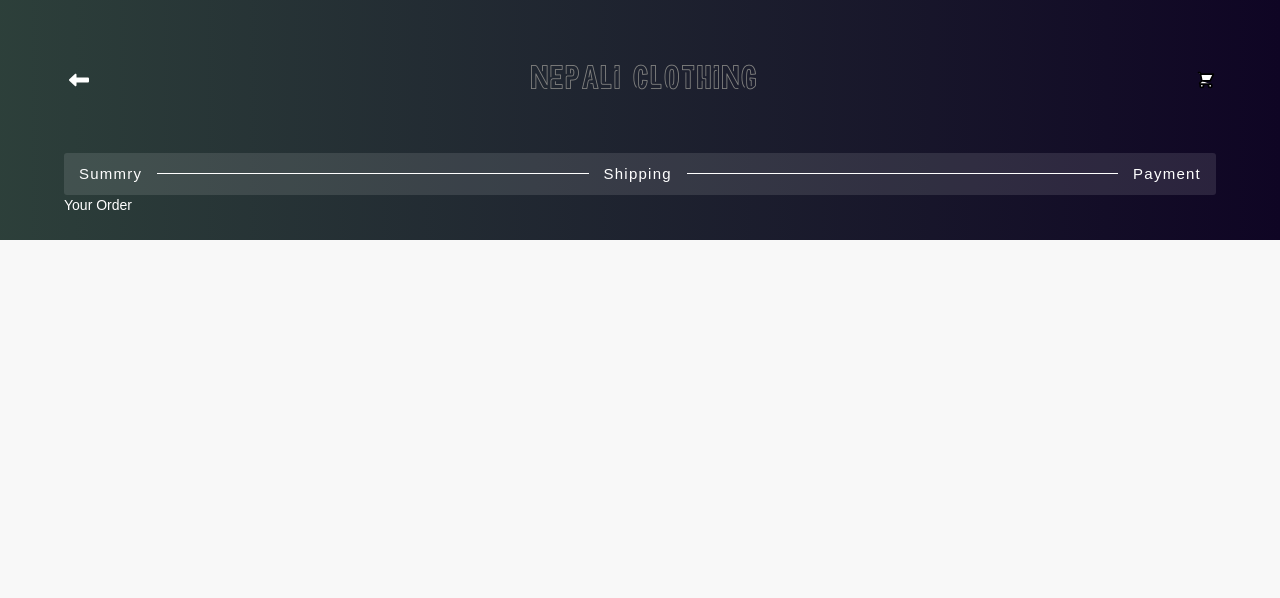
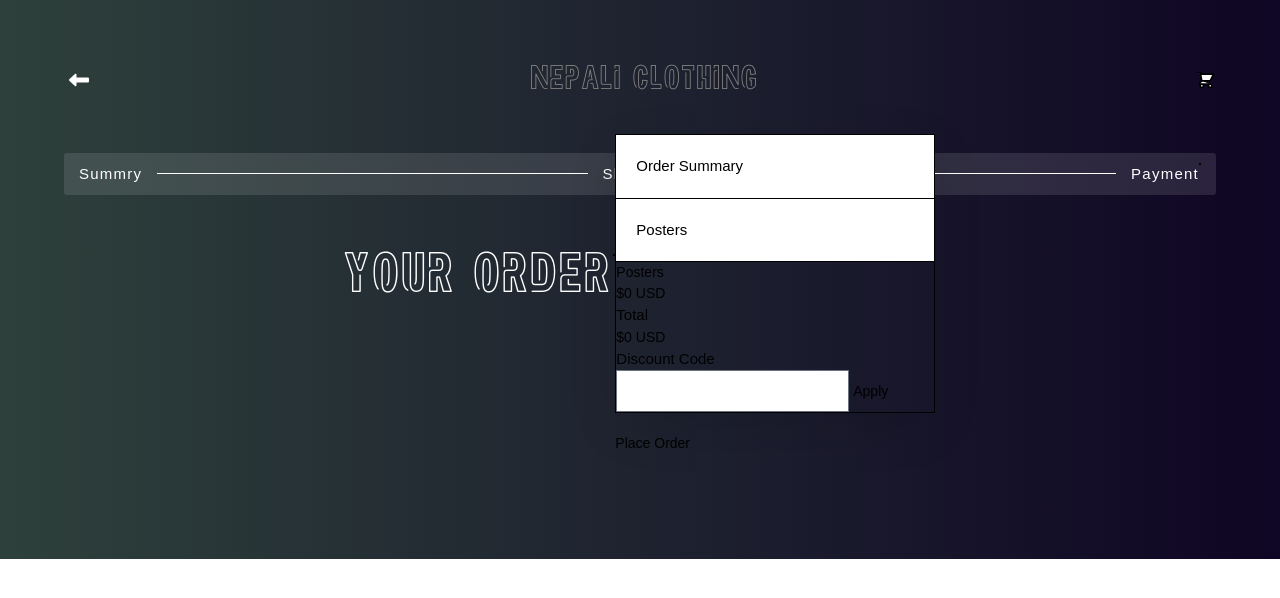
Before and after one commit to I-am-Stone/Eco-CRM-Website, a Django app: page /home/checkout in a window 1280 px wide. Shown: the top 598 px of the page. Run offline with Django 4.2, Linux system fonts and the light colour scheme; style sheets or scripts are compiled from the project's sources; some libraries are stand-ins or nearby versions.

Commit message:
checkout ongoing

```diff
--- a/inventory/static/inventory/styles.css
+++ b/inventory/static/inventory/styles.css
@@ -276,7 +276,7 @@ h2 {
     padding: 1rem;
 }
 
-.button {
+.btn-design {
     display: flex;
     height: 50px;
     margin-top: 0;
@@ -386,23 +386,25 @@ h2 {
     margin-top: -61px;
     flex: 0 800px;
     margin-right:20px;
+}
+
+.checkout-title-wrapper{
+    align-items: center;
+    margin-bottom: 45px;
+    display: flex;
 
 }
 
 .order-h1{
     color: #fff;
-    margin-top: 0;
-    margin-bottom: 0;
+    margin-top: 45px;
+    font-family: 'neon',sans-serif;
+    font-size: 50px;
+
 }
 
 
-/* General styling */
-body {
-    font-family: Arial, sans-serif;
-    background-color: #f8f8f8;
-    margin: 0;
-    padding: 0;
-}
+
 
 .view-cart {
     background-color: #ffffff;
@@ -465,7 +467,48 @@ body {
     color: #e63946;
 }
 
+.checkout-wrapper{
+    width: auto;
+    min-height: auto;
+    background-color: transparent;
+    justify-content: center;
+    align-items: flex-start;
+    margin-left: 5%;
+    margin-right: 5%;
+    padding: 0 40px 40px;
+    font-family: IBM Plex Mono, sans-serif;
+    display: flex;
 
+}
+
+.checkout-body{
+    background-color: var(--white);
+    padding-top: 0;
+    padding-bottom: 65px;
+}
+
+.checkout-bc-line.dotted {
+    border: 1px dashed #000;
+}
+
+.checkout-bc-line {
+    height: 0.2px;
+    background-color: #fff;
+    flex: 1;
+    box-sizing: border-box;
+}
+
+.checkout-bc-line-new.dotted {
+    border: 1px dashed #000;
+}
+
+.checkout-bc-line-new{
+    height: 0.2px;
+    background-color: #fff;
+    flex: 1;
+    box-sizing: border-box;
+
+}
 @media (max-width: 600px) {
     .view-cart {
         padding: 10px;
@@ -500,7 +543,36 @@ body {
     }
 }
 
+.order-summary-wrapper {
 
+    margin-top: -61px;
+    flex: 0 0 320px;
+    position: sticky;
+    top: 20px
+}
+
+.order-summary-content {
+    border: 1px solid #000;
+    margin-bottom: 20px;
+    box-shadow: 0 15px 50px -4px rgba(0,0,0,.12);
+}
+
+.order-summary-section {
+    border-style: none none solid;
+    border-width: 1px;
+    border-color: black black var(--grey-line);
+    background-color: #fff;
+    padding: 20px;
+}
+
+.order-summary-title {
+    font-size: 15px;
+    font-weight: 400;
+}
+
+.order-summary{
+    margin-bottom: 0;
+}
 
 @media only screen and (max-width: 1024px) {
   /* Styles for screens up to 600px wide (typically mobile devices) */
--- a/inventory/templates/inventory/cart.html
+++ b/inventory/templates/inventory/cart.html
@@ -25,8 +25,8 @@
                           {% csrf_token %}
                           <input type="hidden" name="product_id" value="{{ item.product.pk }}">
                           <input type="number" name="quantity" class="item-count" min="1" value="1">
-                          <input type="submit" data-loading-text="Adding to cart..." class="item-submit button" value="Add to Cart">
-                          <a href="{% static '/templates/inventory/checkout.html' %}" class="item-submit button button-filled">Buy Now</a>
+                          <input type="submit" data-loading-text="Adding to cart..." class="item-submit btn-design" value="Add to Cart">
+                          <a href="{% static '/templates/inventory/checkout.html' %}" class="item-submit btn-design button-filled">Buy Now</a>
                         </form>
                     </div>
                 </div>
--- a/inventory/templates/inventory/checkout.html
+++ b/inventory/templates/inventory/checkout.html
@@ -37,13 +37,55 @@
                 <div class='checkout-line'></div>
                 <div class='checkout-link'>
                     <div class='checkout-link-text'>Payment</div>
+                    <div class="checkout-bc-line dotted"></div>
                 </div>
             </div>
         <div>
     </div>
-    <div class="order-steps-wrapper">
-        <div class="checkout-title-wrapper">
-            <h1 class="order-h1">Your Order</h1>
+    <div class="checkout-body">
+        <div class="checkout-wrapper">
+            <div class="order-steps-wrapper">
+                <div class="checkout-title-wrapper">
+                    <h1 class="order-h1">Your Order</h1>
+                    <div class="checkout-bc-line-new dotted"></div>
+                </div>
+            </div>
+            <div class="order-summary-wrapper">
+                <div class="order-summary-content">
+                    <div class="order-summary">
+                        <div class="order-summary-section top">
+                            <div class="order-summary-title order-summary-title-solo">Order Summary</div>
+                        </div>
+                    </div>
+                    <div class="order-items">
+                        <fieldset class="order-summary-section">
+                            <div class="order-summary-title">Posters</div>
+                            <div role="list" class="order-item-list">
+                                <!-- Order items will be injected here -->
+                            </div>
+                        </fieldset>
+                    </div>
+                    <div class="order-summary-2">
+                        <fieldset class="price-summary">
+                            <div class="summary-line-item">
+                                <div class="grey-subtitle-text">Posters</div>
+                                <div class="grey-subtitle-text grey-subtitle-text-black">$0 USD</div>
+                            </div>
+                            <div class="grey-line-2"></div>
+                            <div class="summary-line-item total">
+                                <div class="order-summary-title order-summary-title-solo">Total</div>
+                                <div class="order-total-price">$0 USD</div>
+                            </div>
+                        </fieldset>
+                    </div>
+                    <form class="discounts">
+                        <label for="discount-code" class="order-summary-title">Discount Code</label>
+                        <input id="discount-code" class="text-field" type="text" maxlength="256" name="discount-code" placeholder="">
+                        <button class="button" type="button">Apply</button>
+                    </form>
+                </div>
+                <a href="#" class="pay-button">Place Order</a>
+            </div>
         </div>
     </div>
 </body>
```
Also changed, not shown: inventory/static/inventory/js/main.js (+0 -47 lines), db.sqlite3.
